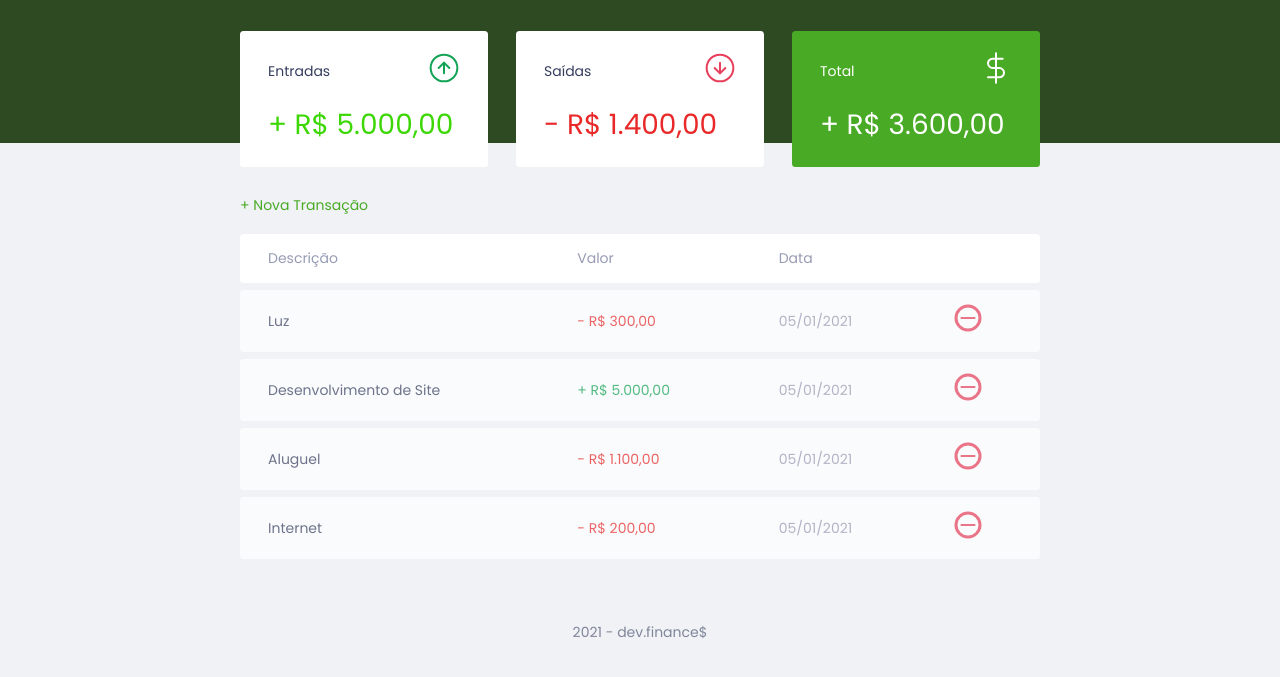
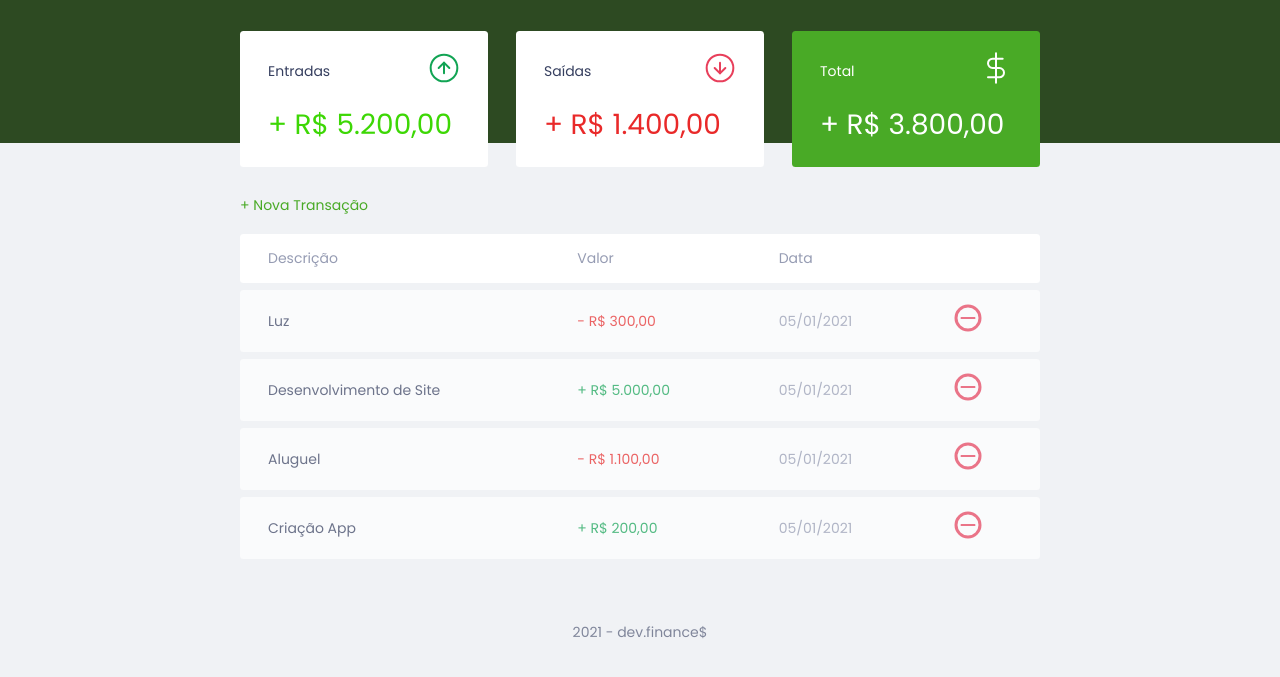
Before and after one commit to lnalmeida/dev.finance, a plain HTML site: page index.html in a window 1280 px wide. Shown: the part 55-732 px from the top of the page. Drawn offline with Linux system fonts and the light colour scheme; files whose address does not match are found by name.

Commit message:
added functions  and Card displays

```diff
--- a/index.html
+++ b/index.html
@@ -26,7 +26,7 @@
                     <span>Entradas</span>
                     <span><img src="./assets/income.svg" /></span>
                 </h3>
-                <P class="income">+ R$ 5.000,00</P>
+                <P id="incomeDisplay" class="income">+ R$ 5.000,00</P>
             </div>
 
             <div class="card" >
@@ -34,7 +34,7 @@
                     <span>Saídas</span>
                     <span><img src="./assets/expense.svg" /></span>
                 </h3>
-                <P class="expense">- R$ 1.400,00</P>
+                <P id="expenseDisplay" class="expense">- R$ 1.400,00</P>
             </div>
 
             <div class="card total">
@@ -42,7 +42,7 @@
                     <span>Total</span>
                     <span><img src="./assets/total.svg" /></span>
                 </h3>
-                <P>+ R$ 3.600,00</P>
+                <P id="totalDisplay" class="total">+ R$ 3.600,00</P>
             </div>
 
         </section>
--- a/script.js
+++ b/script.js
@@ -40,8 +40,8 @@ const transactions = [
 
     {
         id: 4,
-        description: 'Internet',
-        amount: -20000,
+        description: 'Criação App',
+        amount: 20000,
         date: '05/01/2021',
     }
 ]
@@ -49,18 +49,45 @@ const transactions = [
 const Transaction = {
 
     incomes() {
-        //Soma as entradas
-        let totalIncomes = 0
-        totalIncomes = transaction.amount > 0 ? transactions.reduce(totalIncomes, transaction.amount) : 0
-        return totalIncomes
+        let incomes = 0
+        //pegar todas as transações
+        transactions.forEach(transaction => {
+            //para cada transação maior que 0,
+            if(transaction.amount > 0) {
+                //somar essa transação a uma variável
+                incomes += transaction.amount
+            }
+
+        })
+       //retornar a variável
+       return incomes
     },
 
     expenses() {
         //Somar as saídas
+        let expenses = 0
+        //pegar todas as transações
+        transactions.forEach(transaction => {
+            //para cada transação maior que 0,
+            if(transaction.amount < 0) {
+                //somar essa transação a uma variável
+                expenses += (transaction.amount * (-1))
+            }
+
+        })
+        return expenses
     },
 
     total() {
         //Subtrai as saidas das entradas
+        //pegar o total de Entradas
+        let totalIncomes = this.incomes()
+        //pegar o total de saidas
+        let totalExpenses = this.expenses()
+        //subtrair saidas de Entradas
+        let total = (totalIncomes-totalExpenses)
+        //retornar variável
+        return total
     }
 }
 
@@ -106,6 +133,16 @@ const DOM =  {
                 </td>
         `
     return html
+    },
+
+    updateBalance() {
+        const incomeDisplay = document.getElementById('incomeDisplay')
+        const expenseDisplay = document.getElementById('expenseDisplay')
+        const totalDisplay = document.getElementById('totalDisplay')
+
+        incomeDisplay.innerHTML = Utils.formatCurrency(Transaction.incomes())
+        expenseDisplay.innerHTML = Utils.formatCurrency(Transaction.expenses())
+        totalDisplay.innerHTML = Utils.formatCurrency(Transaction.total())
     }
 
 }
@@ -114,4 +151,6 @@ transactions.forEach(transaction => {
     DOM.addTransaction(transaction)
 })
 
+DOM.updateBalance()
+
 console.log(Transaction.incomes())
```
